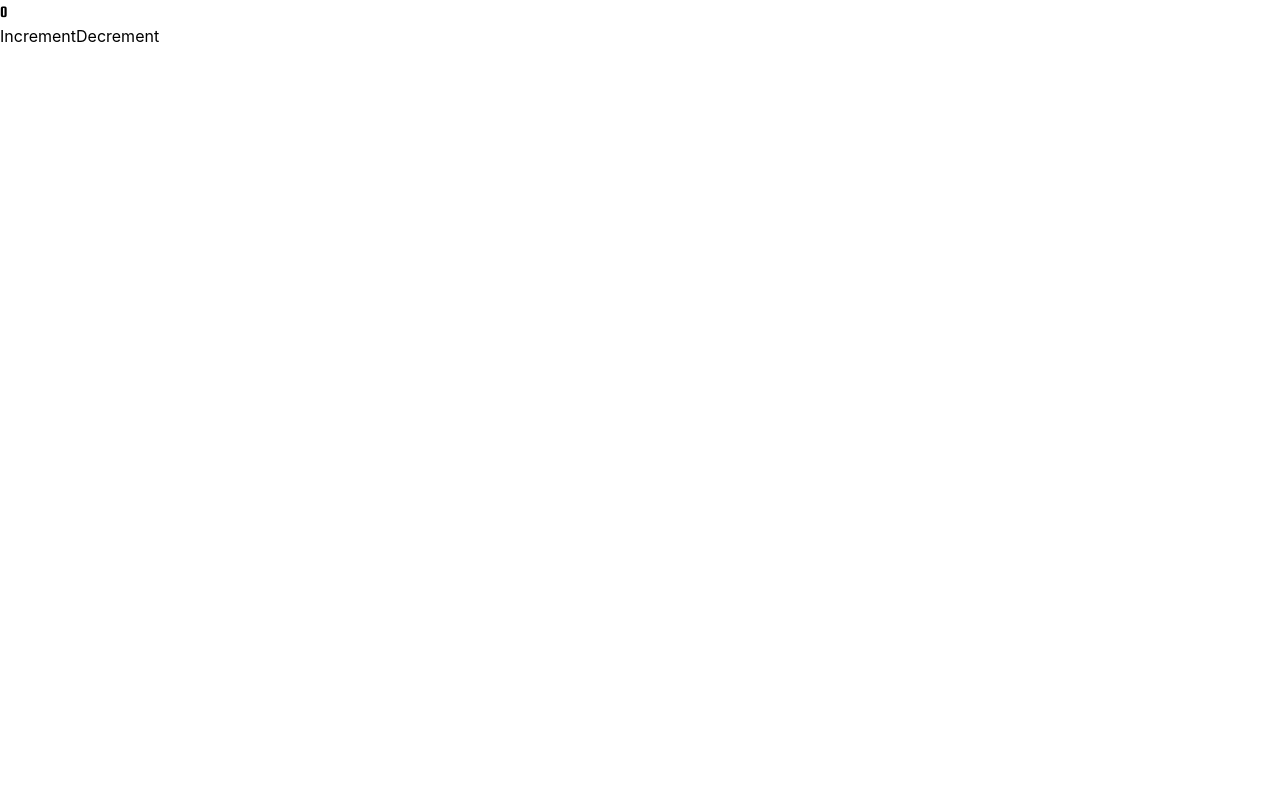
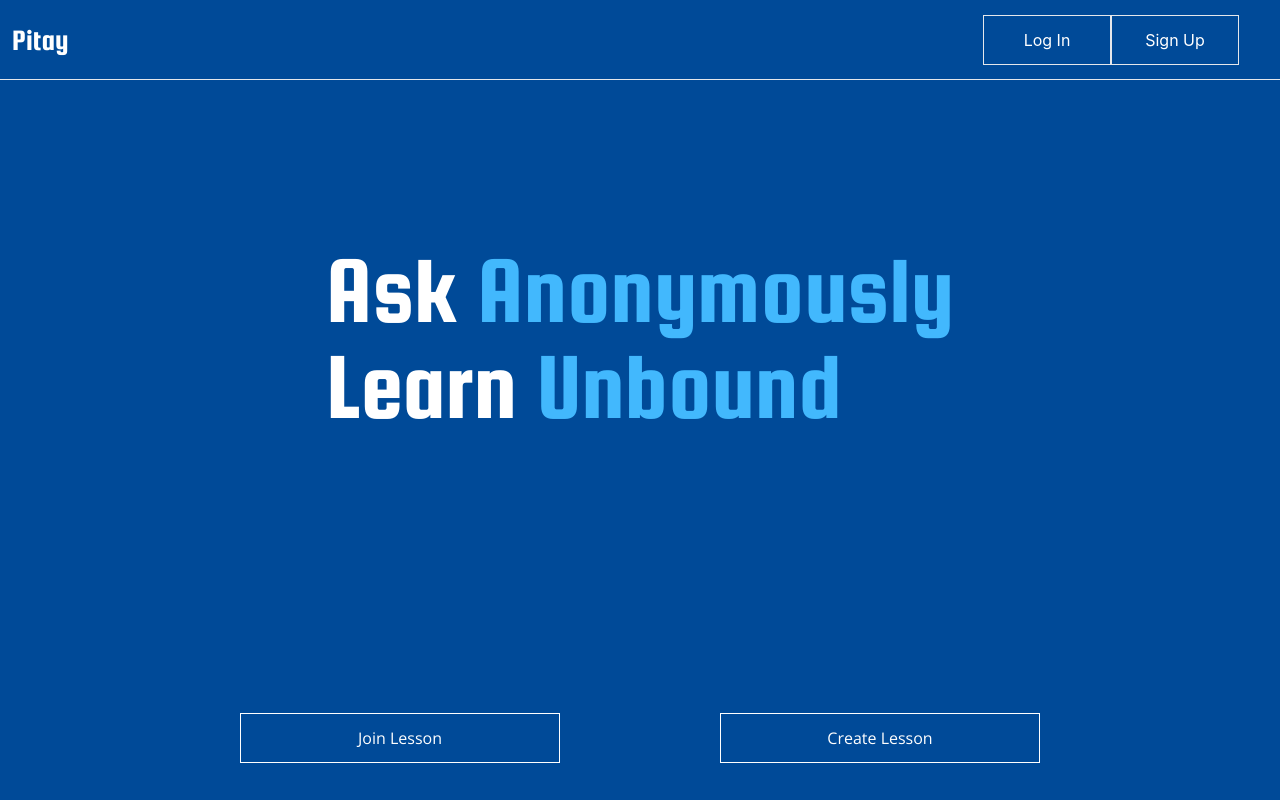
Before and after one commit to havriutkin/pitay-client, a React (Vite) app: page / in a window 1280 px wide. Built offline with nearby package versions, Linux system fonts and the light colour scheme.

Commit message:
Implement some pages designs

```diff
--- a/src/App.jsx
+++ b/src/App.jsx
@@ -1,6 +1,16 @@
 import "./App.css";
+
 import { BrowserRouter as Router, Routes, Route } from "react-router-dom";
+
 import Home from "./pages/Home";
+import Login from "./pages/Login";
+import LessonForm from "./pages/LessonForm";
+import LessonJoin from "./pages/LessonJoin";
+
+/*
+  TODO implement redux authSlicer, questionSlicer, lessonSlicer
+  TODO implement navigation between routes
+*/
 
 function App() {
 
@@ -9,6 +19,9 @@ function App() {
       <Router>
         <Routes>
           <Route path="/" element={<Home/>}></Route>
+          <Route path="/login" element={<Login/>}></Route>
+          <Route path="/createLesson" element={<LessonForm/>}></Route>
+          <Route path="/joinLesson" element={<LessonJoin/>}></Route>
         </Routes>
       </Router>
     </>
--- /dev/null
+++ b/src/components/Header.jsx
@@ -0,0 +1,19 @@
+function Header(){
+    return (
+        <div className="w-full h-20 top-0 fixed border-b p-3 flex items-center justify-between text-white">
+            <h3 className="font-squada-one text-3xl">Pitay</h3>
+            <nav className="w-1/4">
+                <ol className="w-full h-full flex justify-center">
+                    <li className="">
+                        <button className="border w-32 text-center p-3">Log In</button>
+                    </li>
+                    <li className="">
+                        <button className="border w-32 text-center p-3">Sign Up</button>
+                    </li>
+                </ol>
+            </nav>
+        </div>
+    );
+}
+
+export default Header;
--- a/src/pages/Home.jsx
+++ b/src/pages/Home.jsx
@@ -1,15 +1,24 @@
 import { useDispatch, useSelector } from "react-redux";
 import { decrement, increment } from "../features/counter/counterSlice";
+import Header from "../components/Header";
 
 function Home(){
     const count = useSelector(state => state.counter.value);
     const dispatch = useDispatch();
 
     return (
-        <div>
-            <h1 className="font-squada-one">{count}</h1>
-            <button aria-label="Increment" onClick={() => dispatch(increment())}>Increment</button>
-            <button aria-label="Decrement" onClick={() => dispatch(decrement())}>Decrement</button>
+        <div className="w-screen h-screen bg-dark-blue flex flex-col items-center justify-around">
+            <Header/>
+            <div className="h-3/4 flex items-center justify-around">
+                <h1 className="font-squada-one text-8xl text-white">
+                    Ask <span className="text-lighter-blue">Anonymously</span> <br/>
+                    Learn <span className="text-lighter-blue">Unbound</span>
+                </h1>
+            </div>
+            <div className="w-3/4 flex items-start justify-around">
+                <button className="border border-white font-open-sans text-white p-3 w-1/3">Join Lesson</button>
+                <button className="border border-white font-open-sans text-white p-3 w-1/3">Create Lesson</button>
+            </div>
         </div>
     )
 }
--- /dev/null
+++ b/src/pages/LessonForm.jsx
@@ -0,0 +1,21 @@
+function LessonForm(){
+    return(
+        <div className="w-screen h-screen bg-dark-blue flex items-center justify-around">
+            <div className="bg-light-blue p-3
+                            border border-white h-3/4 w-1/3
+                            flex flex-col items-center justify-around text-white">
+                <h3 className="font-open-sans text-4xl">Create Lesson</h3>
+                <div className="w-full h-1/3 p-3 flex flex-col items-center justify-around text-left">
+                    <input type="text" placeholder="Title" className="w-2/3 p-2 m-2 text-black"/>
+                </div>
+                <div className="w-full h-1/3 flex items-center justify-center">
+                    <button className="w-2/3 h-1/3 bg-custom-green text-2xl">
+                        Create
+                    </button>
+                </div>
+            </div>
+        </div>
+    )
+}
+
+export default LessonForm;
--- /dev/null
+++ b/src/pages/LessonJoin.jsx
@@ -0,0 +1,21 @@
+function LessonJoin(){
+    return (
+        <div className="w-screen h-screen bg-dark-blue flex items-center justify-around">
+            <div className="bg-light-blue p-3
+                            border border-white h-3/4 w-1/3
+                            flex flex-col items-center justify-around text-white">
+                <h3 className="font-open-sans text-4xl">Join Lesson</h3>
+                <div className="w-full h-1/3 p-3 flex flex-col items-center justify-around text-left">
+                    <input type="text" placeholder="Public Key" className="w-2/3 p-2 m-2 text-black"/>
+                </div>
+                <div className="w-full h-1/3 flex items-center justify-center">
+                    <button className="w-2/3 h-1/3 bg-custom-green text-2xl">
+                        Join
+                    </button>
+                </div>
+            </div>
+        </div>
+    )
+}
+
+export default LessonJoin;
--- /dev/null
+++ b/src/pages/Login.jsx
@@ -0,0 +1,43 @@
+import { useState } from "react";
+
+function Login(){
+    const [formType, setFormType] = useState("login");
+
+    const handleFromChange = (ev) => {
+        setFormType(prev => ev.target.value);
+    }
+
+    return (
+        <div className="w-screen h-screen bg-dark-blue flex items-center justify-around">
+            <div className="bg-light-blue p-3
+                            border border-white h-3/4 w-1/3
+                            flex flex-col items-center justify-around text-white">
+                <h3 className="font-open-sans text-4xl">Login Form</h3>
+                <div className="w-full h-1/4 flex items-center justify-center font-open-sans">
+                    <button value="login" onClick={handleFromChange}
+                            className={`w-1/3 border p-3 transition-all duration-500
+                                        ${formType === 'login' ? 'bg-lighter-blue' : ''}`}>
+                        Log In
+                    </button>
+                    <button value="signup" onClick={handleFromChange}
+                            className={`w-1/3 border p-3 transition-all duration-500
+                                        ${formType === 'login' ? '' : 'bg-lighter-blue'}`}>
+                        Sign Up
+                    </button>
+                </div>
+                <div className="w-full h-1/4 p-3 flex flex-col items-center justify-around text-left">
+                    {formType === 'login' ? "" : <input type="text" placeholder="Username" className="w-2/3 p-2 m-2 text-black"/>}
+                    <input type="text" placeholder="Email Address" className="w-2/3 p-2 m-2 text-black"/>
+                    <input type="text" placeholder="Password" className="w-2/3 p-2 m-2 text-black"/>
+                </div>
+                <div className="w-full h-1/4 flex items-center justify-center">
+                    <button className="w-2/3 h-1/3 bg-custom-green text-2xl">
+                        {formType === 'login' ? "Log In" : "Sign Up"}
+                    </button>
+                </div>
+            </div>
+        </div>
+    )
+}
+
+export default Login;
```
